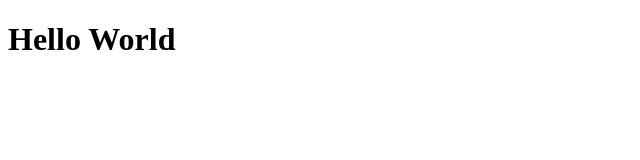
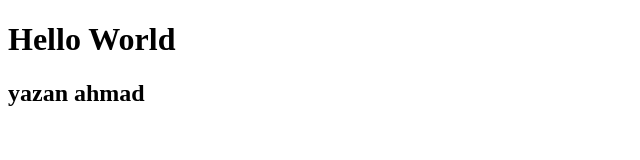
Before and after one commit to yazanahmad98/Task, a plain HTML site: page index.html in a window 1280 px wide. Shown: the whole page, without its empty margins (0-640 px from the left). Drawn offline with Linux system fonts and the light colour scheme.

Commit message:
add my name

```diff
--- a/index.html
+++ b/index.html
@@ -8,6 +8,7 @@
 </head>
 <body>
     <h1>Hello World</h1>
+    <h2>yazan ahmad</h2>
 
 </body>
 </html>
```
